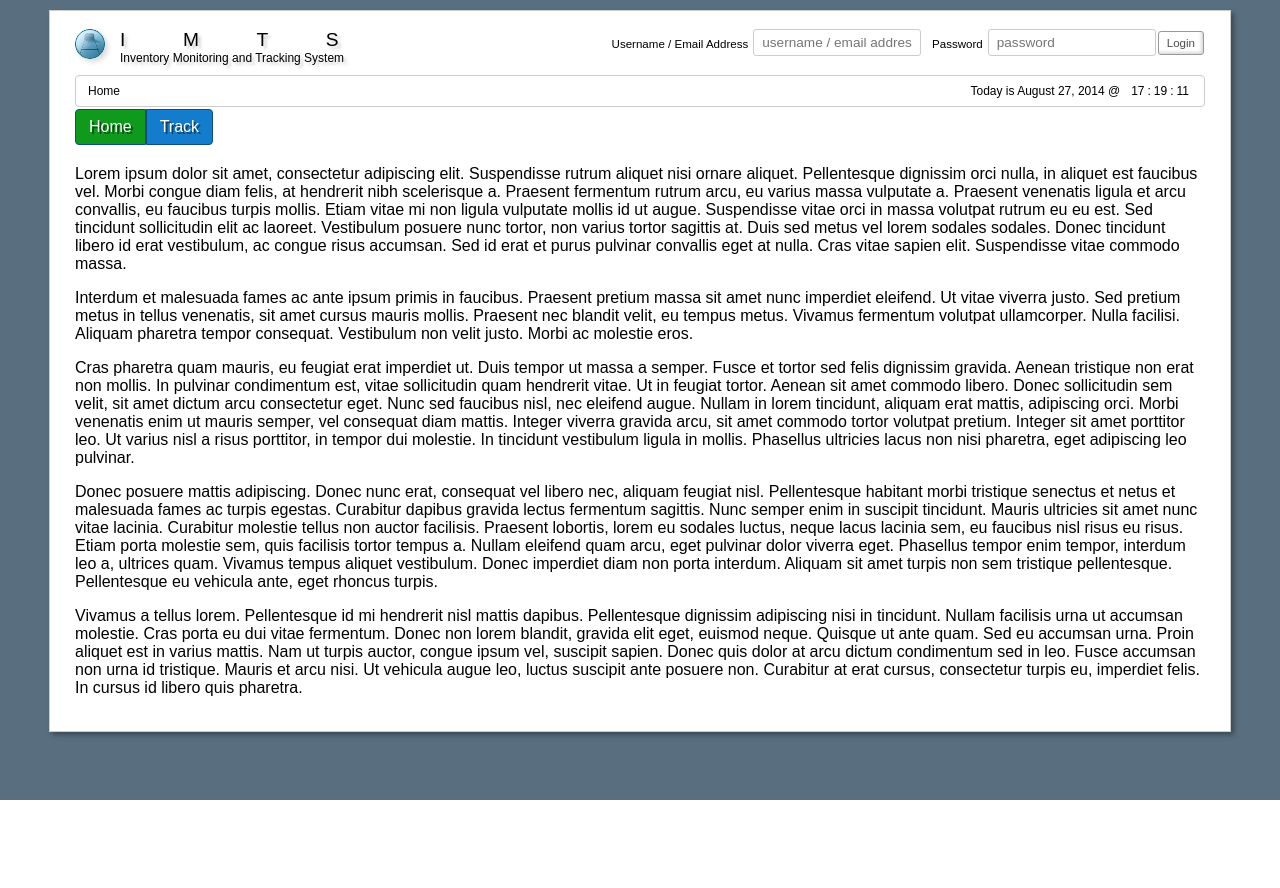
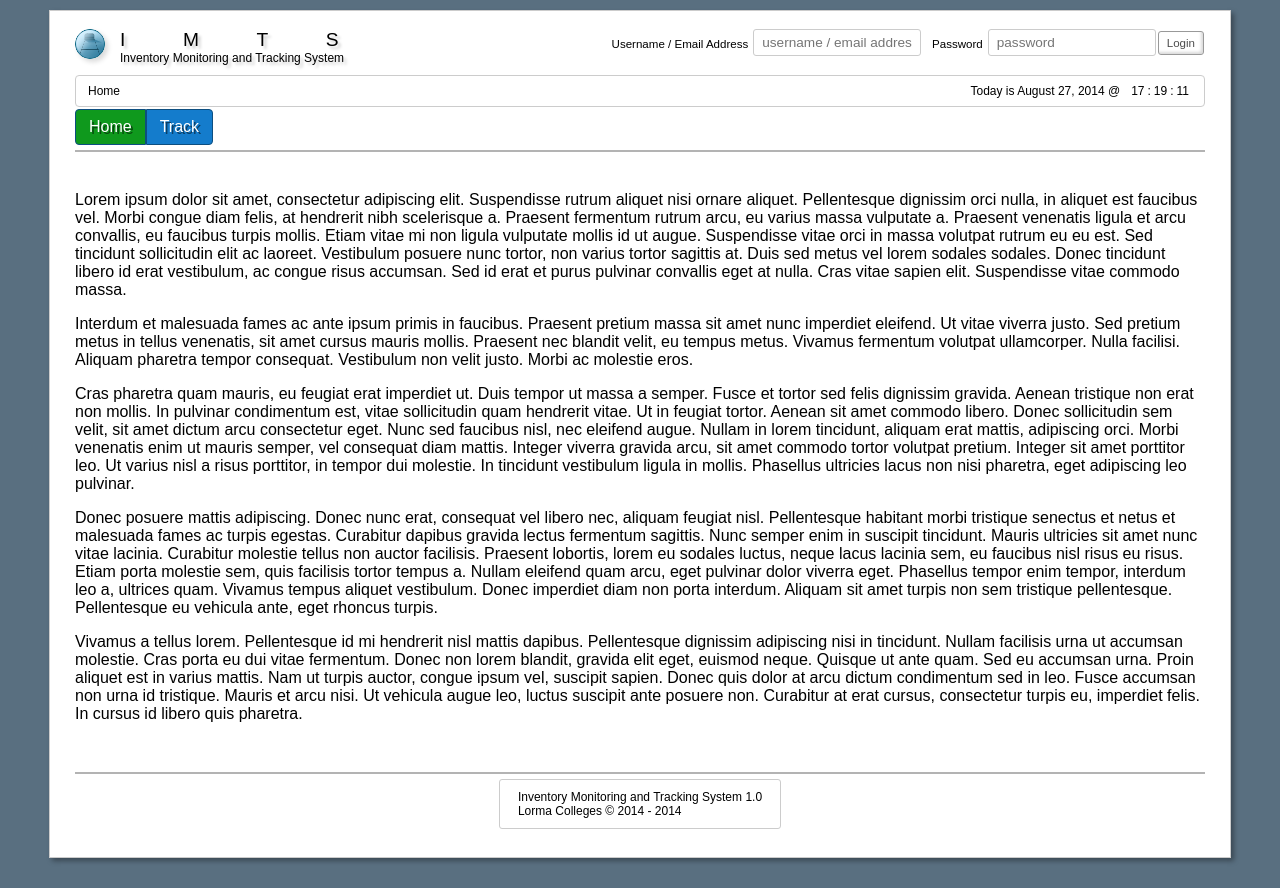
Before and after one commit to pakunjr/IMTS, a PHP site: page /tcpdf/ in a window 1280 px wide. Before the commit the page ends 800 px from the top, so only its background shows below. Run offline with PHP 8.4, Linux system fonts and the light colour scheme.

Commit message:
Updates
Minor Updates

```diff
--- a/application/controllers/controller_owners.php
+++ b/application/controllers/controller_owners.php
@@ -58,8 +58,7 @@ class controller_owners {
             $ownerName = $c_departments->displayDepartmentName($ownerId, false);
         } else $ownerName = 'None';
 
-        echo '<h3>',$ownerName,'</h3>'
-            .'<div class="hr"></div>';
+        echo 'List of items owned by the ',$ownerType,', <b>',$ownerName,'</b><br />';
         $this->displayOwnedItemsSummary($ownerType, $ownerId);
     }
 
--- a/application/models/model_owners.php
+++ b/application/models/model_owners.php
@@ -90,7 +90,6 @@ class model_owners {
                     ,ownshp.ownership_date_released DESC
                     ,items.item_type ASC
                     ,items.item_state ASC
-                    ,items.item_component_of ASC
                     ,items.item_name ASC
                     ,items.item_serial_no ASC
                     ,items.item_model_no ASC"
--- a/application/views/view_owners.php
+++ b/application/views/view_owners.php
@@ -184,12 +184,13 @@ class view_owners {
         foreach ($datas as $d) {
             if ($d['item_component_of'] == '0')
                 $items[$d['item_id']] = $d;
-            else
+            else {
                 $items[$d['item_component_of']]['components'][$d['item_id']] = $d;
+            }
         }
 
         $itemCount = 1;
-        $output = '<span id="total-no-of-items">'
+        $output = '<span style="'; $output.=$printable ? 'font-size: 8pt;' : 'font-size: 0.85em;'; $output.='">'
                 .'Total no. of items: '.count($items).'<br />'
                 .'Total no. of items including components: '.count($datas)
             .'</span>'
@@ -244,7 +245,7 @@ class view_owners {
         }
         $output .= '</table><div class="hr"></div>';
         $output .= !$printable
-            ? '<a href="'.URL_BASE.'track/owner/'.strtolower($datas[0]['ownership_owner_type']).'_printable/'.$datas[0]['ownership_owner'].'/" target="_blank"><input type="button" value="Printable Version" /></a>'
+            ? '<a href="'.URL_BASE.'track/owner/'.strtolower($datas[0]['ownership_owner_type']).'_printable/'.$datas[0]['ownership_owner'].'/" target="_blank"><input type="button" value="Generate PDF" /></a>'
             : '';
         return $output;
     }
@@ -260,36 +261,7 @@ class view_owners {
 
         $fx = new myFunctions();
 
-        $content = '<style type="text/css">'
-            ."
-                table {
-                    width: 100%;
-                    border-collapse: collapse;
-                }
-                table th,
-                table td {
-                    padding: 4px 5px;
-                    border: 1px solid #333;
-                    font-size: 8pt;
-                }
-                table th {
-                    text-align: center;
-                }
-
-                div.hr {
-                    display: block;
-                    width: 100%;
-                    height: 1px;
-                    margin: 4px 0px;
-                    background: #333;
-                }
-
-                #total-no-of-items {
-                    font-size: 8pt;
-                }
-            "
-            .'</style>'
-            .'<page pageset="new" orientation="portrait" format="A4" backcolor="#fff" backleft="5mm" backright="5mm" backtop="10mm" backbottom="10mm" footer="">'
+        $content = '<page pageset="new" orientation="portrait" format="A4" backcolor="#fff" backleft="5mm" backright="5mm" backtop="10mm" backbottom="10mm" footer="">'
             .$fx->pdfHeader();
 
         $ownerType = $datas[0]['ownership_owner_type'];
@@ -303,8 +275,7 @@ class view_owners {
             $ownerName = 'Unknown Owner';
         }
 
-        $content .= 'This is a list of items owned by the '.$ownerType.', <b>'.$ownerName.'</b>'
-            .'<div class="hr"></div>'
+        $content .= 'This is a list of items owned by the '.$ownerType.', <b>'.$ownerName.'</b><br />'
             .$this->renderOwnedItemsSummary($datas, true)
             .$fx->pdfFooter()
             .'</page>';
--- a/library/classes/myFunctions.php
+++ b/library/classes/myFunctions.php
@@ -66,6 +66,10 @@ class myFunctions {
             ob_start();
             require_once($file);
             $html2pdf = new HTML2PDF('P', 'A4', 'en');
+            $html2pdf->pdf->SetAuthor(SYSTEM_AUTHOR);
+            $html2pdf->pdf->SetTitle(SYSTEM_NAME.' '.SYSTEM_VERSION);
+            $html2pdf->pdf->SetSubject('Generated Document by '.SYSTEM_NAME.' '.SYSTEM_VERSION);
+            $html2pdf->pdf->SetKeywords('Inventory, Monitoring, Tracking, System, Items, Owners, Lorma, Colleges, Palmer, PakunJr, Pakun');
             $html2pdf->pdf->SetDisplayMode('fullpage');
             $html2pdf->writeHTML($content);
             $html2pdf->Output($filename.'.pdf');
@@ -75,27 +79,25 @@ class myFunctions {
 
 
     public function pdfHeader () {
-        $output = '<page_header style="font-size: 7pt; color: #595959;">'
-            .SYSTEM_NAME_SHORT.' - '.SYSTEM_NAME.' '.SYSTEM_VERSION
-            .'<div class="hr" style="background: #595959;"></div>'
-            .'</page_header>';
-        return $output;
+        $file = DIR_TEMPLATE.DS.'header_printable.php';
+        if (file_exists($file)) {
+            ob_start();
+            require_once($file);
+            $contents = ob_get_clean();
+            return $contents;
+        } else return 'Printable header file is missing.';
     }
 
 
 
     public function pdfFooter () {
-        $loggedUser = isset($_SESSION['user']) ? '<b>'.$_SESSION['user']['username'].'</b> :: <b>'.$_SESSION['user']['name'].'</b>' : 'an <b>Anonymous Person</b>';
-
-        $output = '<page_footer style="font-size: 7pt; color: #595959;">'
-            .'<div class="hr" style="background: #595959;"></div>'
-            .'This document is generated through <b>'.SYSTEM_NAME.' '.SYSTEM_VERSION.'</b>.<br />'
-            .'Date of Generation: <b>'.date('Y-m-d @ H:i:s').'</b><br />'
-            .'Generated by '.$loggedUser.'<br />'
-            .'Lorma Colleges &copy; '.SYSTEM_YEAR_START.' - '.date('Y').'<br />'
-            .'Page [[page_cu]] of [[page_nb]]'
-            .'</page_footer>';
-        return $output;
+        $file = DIR_TEMPLATE.DS.'footer_printable.php';
+        if (file_exists($file)) {
+            ob_start();
+            require_once($file);
+            $contents = ob_get_clean();
+            return $contents;
+        } else return 'Printable footer file is missing.';
     }
 
 }
--- a/public/templates/default/css/layout.css
+++ b/public/templates/default/css/layout.css
@@ -7,6 +7,8 @@ body {
     font-family: sans-serif;
     text-align: center;
 }
+
+
 
 #header {
     display: block;
@@ -41,6 +43,8 @@ body {
     text-shadow: 0px 0px 0px transparent;
 }
 
+
+
 #main-content {
     display: inline-block;
     margin: 10px 15px 30px 15px;
@@ -50,6 +54,24 @@ body {
     box-shadow: 3px 3px 5px rgba(0, 0, 0, 0.35);
     text-align: left;
 }
+
+
+
+#footer {
+    display: block;
+    padding: 10px 0px;
+    text-align: center;
+}
+#footer #copyright {
+    display: inline-block;
+    padding: 10px 18px;
+    border-radius: 3px;
+    border: 1px solid #ccc;
+    text-align: left;
+    font-size: 0.75em;
+}
+
+
 
 a {
     text-decoration: none;
@@ -64,5 +86,5 @@ div.hr {
     width: 100%;
     height: 2px;
     margin: 5px 0px;
-    background: #111;
+    background: #b3b3b3;
 }
--- a/public/templates/default/css/layout_navigation.css
+++ b/public/templates/default/css/layout_navigation.css
@@ -1,6 +1,6 @@
 #main-navigation {
     display: block;
-    margin: 0px 0px 20px 0px;
+    margin: 0px 0px 5px 0px;
     padding: 0px;
     list-style-type: none;
 }
--- a/public/templates/default/footer.php
+++ b/public/templates/default/footer.php
@@ -1,3 +1,14 @@
+<br /><div id="footer">
+    <div class="hr"></div>
+    <?php
+        $output = '<div id="copyright">'
+            .SYSTEM_NAME.' '.SYSTEM_VERSION.'<br />'
+            .'Lorma Colleges &copy; '.SYSTEM_YEAR_START.' - '.date('Y')
+            .'</div>';
+        echo $output;
+    ?>
+</div>
+
 </div><!-- #main-content -->
 
 </body></html>
--- a/public/templates/default/header.php
+++ b/public/templates/default/header.php
@@ -126,3 +126,5 @@ $c_pages = new controller_pages();
 $c_pages->displayBreadcrumb();
 $c_pages->displaynavigation();
 ?>
+
+<div class="hr"></div><br />
```
Also changed, not shown: public/templates/default/footer_printable.php (+14 -0 lines), public/templates/default/header_printable.php (+31 -0 lines), 1 other file.
